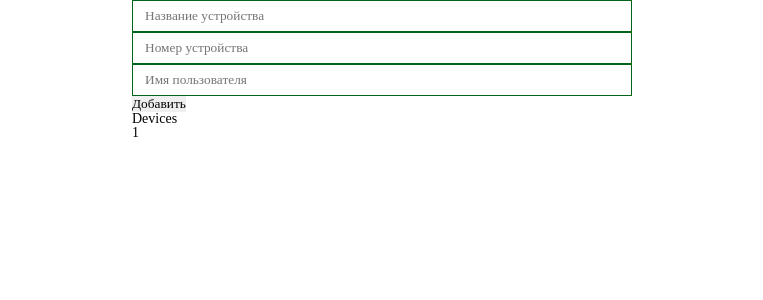
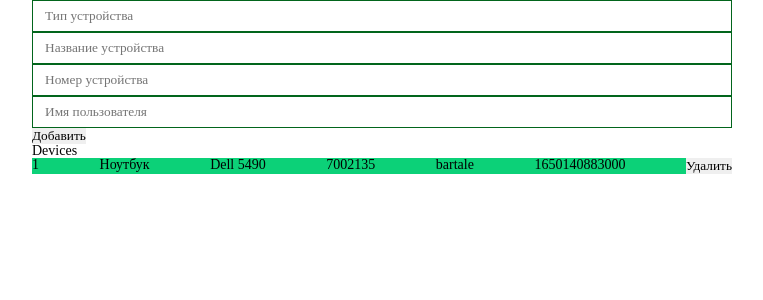
Before and after one commit to bartik369/app, a React (Create React App) app in the folder client/: page / in a window 1280 px wide. Shown: the top 300 px of the page, without its empty margins (258-1021 px from the left). Built offline with nearby package versions, Linux system fonts and the light colour scheme.

Commit message:
before post

```diff
--- a/client/src/App.jsx
+++ b/client/src/App.jsx
@@ -6,10 +6,12 @@ import "./styles/App.css";
 function App() {
   const [devices, setDevices] = useState([
     {
-      id: '',
-      deviceName: '',
-      deviceNumber: '',
-      userName: '',
+      id: '1',
+      deviceType: 'Ноутбук',
+      deviceName: 'Dell 5490',
+      deviceNumber: '7002135',
+      userName: 'bartale',
+      addDeviceTime: Date.now(),
     },
   ]);
 
@@ -17,10 +19,14 @@ function App() {
     setDevices([...devices, newDevice])
   }
 
+  function removeDevice(device) {
+    setDevices(devices.filter(d => d.id !== device.id))
+  }
+
   return (
     <div className="App">
       <AddDeviceForm create={createNewDevice}/>
-      <DeviceLists title="Devices" devices={devices} />
+      <DeviceLists remove={removeDevice} title="Devices" devices={devices} />
     </div>
   );
 }
--- a/client/src/components/DeviceItem.jsx
+++ b/client/src/components/DeviceItem.jsx
@@ -3,8 +3,13 @@ import React from 'react';
 const DeviceItem = (props) => {
     return (
         <div className="device-item">
+            <div className="device-item__device-id">
+                {props.number}
+            </div>
+            <div className="device-item__device-type">
+                {props.device.deviceType}
+            </div>
             <div className="device-item__device-name">
-                {props.number}
                 {props.device.deviceName}
             </div>
             <div className="device-item__inventory-number">
@@ -13,6 +18,10 @@ const DeviceItem = (props) => {
             <div className="device-item__username">
                 {props.device.userName}
             </div>
+            <div className="device-item__username">
+                {props.device.addDeviceTime}
+            </div>
+            <button onClick={() => props.remove(props.device)}>Удалить</button>
         </div>
     );
 };
--- a/client/src/components/DeviceLists.jsx
+++ b/client/src/components/DeviceLists.jsx
@@ -1,12 +1,12 @@
 import React from "react";
 import DeviceItem from "./DeviceItem";
 
-const DeviceLists = ({ devices, title }) => {
+const DeviceLists = ({ devices, title, remove }) => {
   return (
     <div className="device-list">
       <h1>{title}</h1>
       {devices.map((device, index) =>
-        <DeviceItem key={device.id} device={device} number={index + 1}/>
+        <DeviceItem key={device.id} device={device} number={index + 1} remove={remove}/>
       )}
     </div>
   );
--- a/client/src/components/form/AddDeviceForm.jsx
+++ b/client/src/components/form/AddDeviceForm.jsx
@@ -4,23 +4,33 @@ import FormInput from "../UI/input/FormInput";
 const AddDeviceForm = ({create}) => {
   const[device, setDevice] = useState(
     {
+      id: '',
+      deviceType: '',
       deviceName: '',
       deviceNumber: '',
       userName: '',
+      addDeviceTime: '',
     },
   );
 
   const addNewDevice = (event) => {
-    event.preventDefault()
+    event.preventDefault();
     const newDevice = {
         ...device,
         id: Date.now(),
+        addDeviceTime: Date.now(),
     }
     create(newDevice);
   }
 
   return (
     <form>
+      <FormInput
+        placeholder="Тип устройства"
+        type='text'
+        value={device.deviceType}
+        onChange={(e) => setDevice({...device, deviceType: e.target.value})}
+      />
       <FormInput
         placeholder="Название устройства"
         type='text'
--- a/client/src/styles/App.css
+++ b/client/src/styles/App.css
@@ -90,7 +90,13 @@ h6 {
 }
 
 .App {
-    width: 500px;
+    width: 700px;
+}
+
+.device-item {
+    display: flex;
+    justify-content: space-between;
+    background-color: rgb(12, 209, 120);
 }
 
 
```
Also changed, not shown: 1 other file (tests, documents, lock files or other folders).
